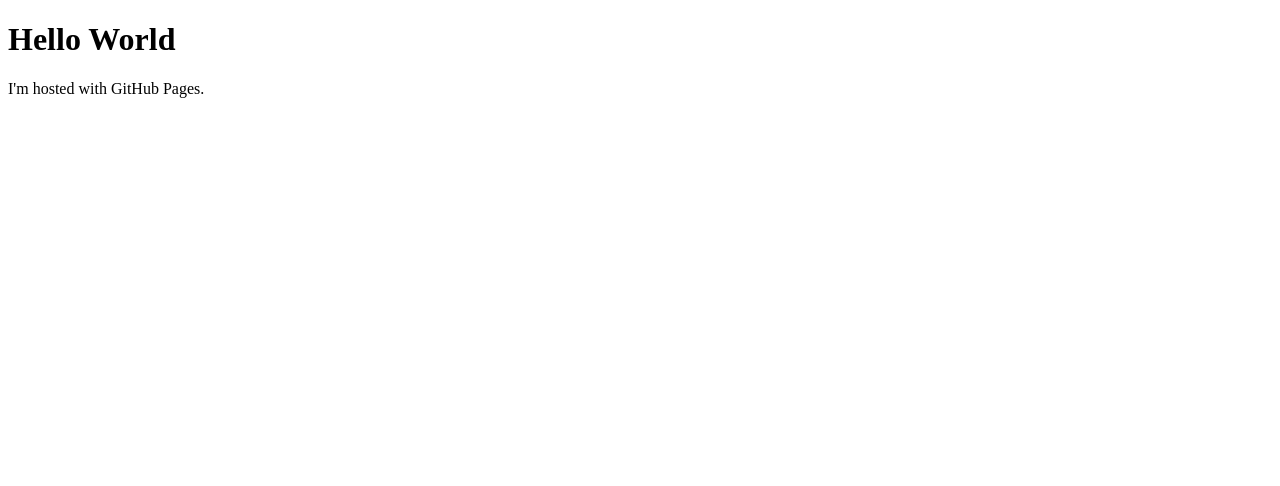
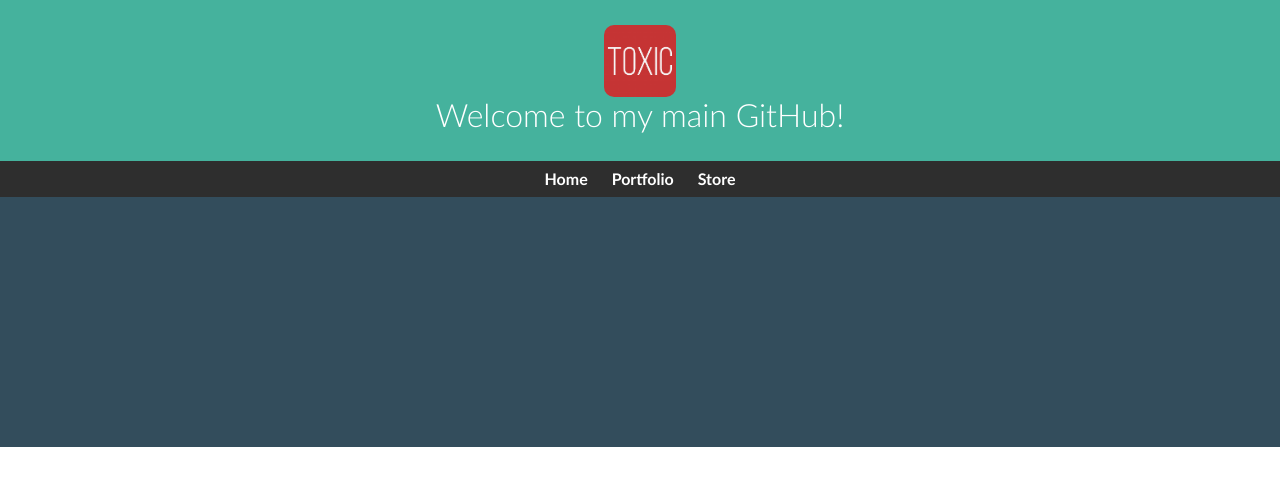
Before and after one commit to ToxicInsanity/toxicinsanity.github.io, a plain HTML site: page index.html in a window 1280 px wide. Drawn offline with Linux system fonts and the light colour scheme.

Commit message:
Making It Real
-Removed Placeholder index.html
+Added experimental files

```diff
--- /dev/null
+++ b/css/reset.css
@@ -0,0 +1,48 @@
+/* http://meyerweb.com/eric/tools/css/reset/
+   v2.0 | 20110126
+   License: none (public domain)
+*/
+
+html, body, div, span, applet, object, iframe,
+h1, h2, h3, h4, h5, h6, p, blockquote, pre,
+a, abbr, acronym, address, big, cite, code,
+del, dfn, em, img, ins, kbd, q, s, samp,
+small, strike, strong, sub, sup, tt, var,
+b, u, i, center,
+dl, dt, dd, ol, ul, li,
+fieldset, form, label, legend,
+table, caption, tbody, tfoot, thead, tr, th, td,
+article, aside, canvas, details, embed,
+figure, figcaption, footer, header, hgroup,
+menu, nav, output, ruby, section, summary,
+time, mark, audio, video {
+	margin: 0;
+	padding: 0;
+	border: 0;
+	font-size: 100%;
+	font: inherit;
+	vertical-align: baseline;
+}
+/* HTML5 display-role reset for older browsers */
+article, aside, details, figcaption, figure,
+footer, header, hgroup, menu, nav, section {
+	display: block;
+}
+body {
+	line-height: 1;
+}
+ol, ul {
+	list-style: none;
+}
+blockquote, q {
+	quotes: none;
+}
+blockquote:before, blockquote:after,
+q:before, q:after {
+	content: '';
+	content: none;
+}
+table {
+	border-collapse: collapse;
+	border-spacing: 0;
+}
--- /dev/null
+++ b/css/style.css
@@ -0,0 +1,12 @@
+@font-face {
+  font-family: 'Lato';
+  font-style: normal;
+  font-weight: 300;
+  src: local('Lato Light'), local('Lato-Light'), url(http://themes.googleusercontent.com/static/fonts/lato/v7/KT3KS9Aol4WfR6Vas8kNcg.woff) format('woff');
+}
+@font-face {
+  font-family: 'Lato';
+  font-style: normal;
+  font-weight: 700;
+  src: local('Lato Bold'), local('Lato-Bold'), url(http://themes.googleusercontent.com/static/fonts/lato/v7/wkfQbvfT_02e2IWO3yYueQ.woff) format('woff');
+}
--- a/index.html
+++ b/index.html
@@ -1,7 +1,31 @@
 <!DOCTYPE html>
-<html>
+<html><head>
+<meta http-equiv="content-type" content="text/html; charset=windows-1252">
+<title>Toxic4D on GitHub</title>
+<link rel="stylesheet" type="text/css" href="css/reset.css">
+<link href="css/style.css" rel="stylesheet" type="text/css">
+<style>
+body{font-family: 'Lato', sans-serif; text-align:center;}
+#header{width:100%; background-color:#45B29D;}
+#header p{color:white; padding-bottom:30px; font-size:32px;}
+#header img{border-radius:10px; margin-top:25px; height:72px;}
+#navigation{width:100%; background-color:#2E2E2E; font-weight:700;}
+#navigation p{color:white; padding:10px 0px; display:inline-block;}
+#navigation a{margin:0px 10px;}
+#area-one{width:100%; height:250px; background-color:#334D5C; font-weight:700;}
+</style>
+</head>
 <body>
-<h1>Hello World</h1>
-<p>I'm hosted with GitHub Pages.</p>
-</body>
-</html>
+<div id="header">
+<img src="img/avatar.png">
+<p>Welcome to my main GitHub!</p>
+</div>
+<div id="navigation">
+<a href="#"><p>Home</p></a>
+<a href="#"><p>Portfolio</p></a>
+<a href="#"><p>Store</p></a>
+</div>
+<div id="area-one">
+</div>
+
+</body></html>
```
Also changed, not shown: img/avatar.png (added).
